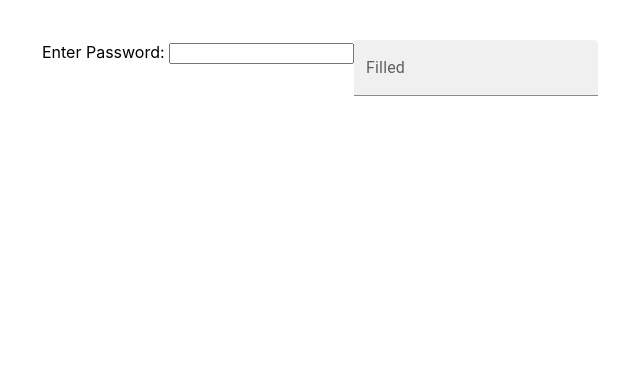
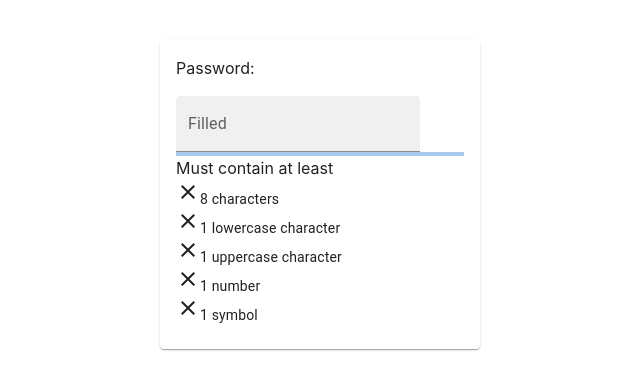
Before and after one commit to pramodboda/password-validator-reactjs, a React (Vite) app: page / in a window 1280 px wide. Shown: the top 390 px of the page, without its empty margins (320-960 px from the left). Built offline with nearby package versions, Linux system fonts and the light colour scheme.

Commit message:
DEV: Added UI

```diff
--- a/package.json
+++ b/package.json
@@ -12,6 +12,7 @@
   "dependencies": {
     "@emotion/react": "^11.11.4",
     "@emotion/styled": "^11.11.5",
+    "@mui/icons-material": "^5.15.20",
     "@mui/material": "^5.15.20",
     "react": "^18.3.1",
     "react-dom": "^18.3.1",
--- a/src/App.css
+++ b/src/App.css
@@ -1,6 +1,5 @@
 #root {
-  max-width: 1280px;
+  max-width: 320px;
   margin: 0 auto;
   padding: 2rem;
-  text-align: center;
 }
--- a/src/assets/components/PasswordValidator/PasswordValidator.jsx
+++ b/src/assets/components/PasswordValidator/PasswordValidator.jsx
@@ -2,35 +2,134 @@ import { useState } from "react";
 import validator from "validator";
 
 // ====== UI
+import DoneIcon from "@mui/icons-material/Done";
+import CloseIcon from "@mui/icons-material/Close";
+
+import Card from "@mui/material/Card";
+import CardContent from "@mui/material/CardContent";
 import TextField from "@mui/material/TextField";
+import Typography from "@mui/material/Typography";
+import Alert from "@mui/material/Alert";
+import Box from "@mui/material/Box";
+import LinearProgress from "@mui/material/LinearProgress";
 
 function PasswordValidator() {
   const [errorMsg, setErrorMsg] = useState("");
+  const [minLen, setMinLen] = useState(false);
+  const [minLow, setMinLow] = useState(false);
+  const [minUpp, setMinUpp] = useState(false);
+  const [minNum, setMinNum] = useState(false);
+  const [minSym, setMinSym] = useState(false);
+  const [progress, setProgress] = useState(0);
+
+  // const validate = (value) => {
+  //   console.log(value);
+  //   // if (
+  //   //   validator.isStrongPassword(value, {
+  //   //     minLength: 8,
+  //   //     minLowercase: 1,
+  //   //     minUppercase: 1,
+  //   //     minNumbers: 1,
+  //   //     minSymbols: 1,
+  //   //   })
+  //   // ) {
+  //   //   setErrorMsg("Good Password");
+  //   // } else {
+  //   //   setErrorMsg("Weak Password");
+  //   // }
+
+  //   // if (validator.isLength(value, { min: 8 })) {
+  //   //   setMinLen(true);
+  //   // } else if (validator.isLowercase(value)) {
+  //   //   setMinLow(true);
+  //   // } else {
+  //   //   setMinLow(false);
+  //   //   setMinLen(false);
+
+  //   //   console.log(false);
+  //   // }
+  // };
 
   const validate = (value) => {
-    if (
-      validator.isStrongPassword(value, {
-        minLength: 8,
-        minLowercase: 1,
-        minUppercase: 1,
-        minNumbers: 1,
-        minSymbols: 1,
-      })
-    ) {
-      setErrorMsg("Good Password");
-    } else {
-      setErrorMsg("Weak Password");
+    console.log(value);
+
+    // Check if the password meets the criteria
+    const meetsLength = validator.isLength(value, { min: 8 });
+    const meetsLowercase = validator.isLowercase(value);
+    const meetsUppercase = validator.isUppercase(value);
+    const meetsNumber = validator.isNumeric(value);
+    const meetsSymbol = /[!@#$%^&*()_+{}\[\]:;<>,.?~]/.test(value);
+
+    setMinLen(meetsLength);
+    setMinLow(meetsLowercase);
+    setMinUpp(meetsUppercase);
+    setMinNum(meetsNumber);
+    setMinSym(meetsSymbol);
+
+    // Calculate overall progress (you can adjust this based on your preference)
+    const totalCriteria = 5; // Total number of criteria
+    const fulfilledCriteria = [
+      meetsLength,
+      meetsLowercase,
+      meetsUppercase,
+      meetsNumber,
+      meetsSymbol,
+    ].filter(Boolean).length;
+    console.log(fulfilledCriteria);
+
+    const newProgress = (fulfilledCriteria / totalCriteria) * 100;
+    setProgress(newProgress);
+
+    if (!value) {
+      setMinLen(false);
+      setMinLow(false);
+      setMinUpp(false);
+      setMinNum(false);
+      setMinSym(false);
+      setProgress(0);
     }
   };
+
   return (
     <>
-      <span>Enter Password: </span>
-      <input type="text" onChange={(e) => validate(e.target.value)} />
-      <TextField id="filled-basic" label="Filled" variant="filled" />
-      <br />
-      {errorMsg === "" ? null : (
-        <span style={{ color: "red" }}>{errorMsg}</span>
-      )}
+      <Card>
+        <CardContent>
+          <Typography variant="p" component="p" sx={{ mb: "1rem" }}>
+            Password:
+          </Typography>
+          <TextField
+            id="filled-basic"
+            label="Filled"
+            variant="filled"
+            onChange={(e) => validate(e.target.value)}
+          />
+          {errorMsg === "" ? null : <Alert severity="error">{errorMsg}</Alert>}
+          <Box sx={{ width: "100%" }}>
+            <LinearProgress variant="determinate" value={progress} />
+          </Box>
+          <Typography variant="body" component="p">
+            Must contain at least
+          </Typography>
+
+          <Typography variant="body2" component="p">
+            {minLen === false ? <CloseIcon /> : <DoneIcon />}8 characters
+          </Typography>
+          <Typography variant="body2" component="p">
+            {minLow === false ? <CloseIcon /> : <DoneIcon />}1 lowercase
+            character
+          </Typography>
+          <Typography variant="body2" component="p">
+            {minUpp === false ? <CloseIcon /> : <DoneIcon />}1 uppercase
+            character
+          </Typography>
+          <Typography variant="body2" component="p">
+            {minNum === false ? <CloseIcon /> : <DoneIcon />}1 number
+          </Typography>
+          <Typography variant="body2" component="p">
+            {minSym === false ? <CloseIcon /> : <DoneIcon />}1 symbol
+          </Typography>
+        </CardContent>
+      </Card>
     </>
   );
 }
```
Also changed, not shown: 1 other file (tests, documents, lock files or other folders).
